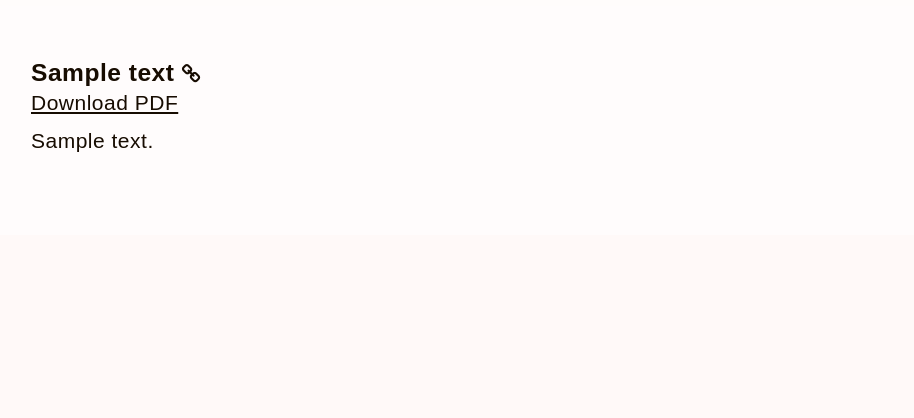
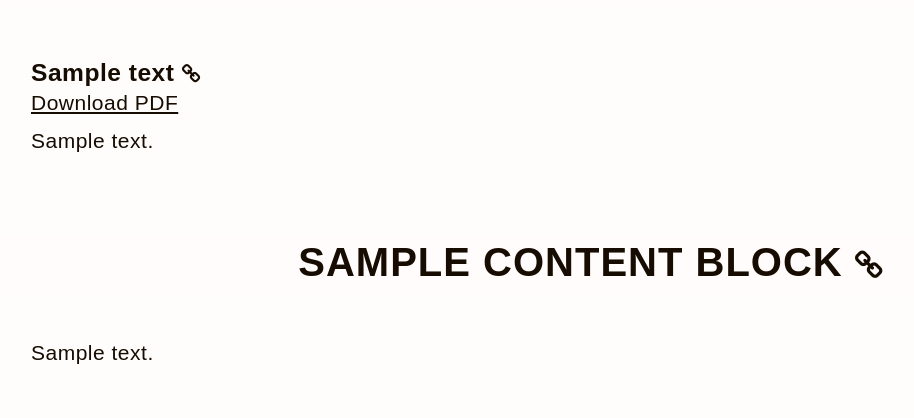
Before and after one commit to jboolean/cwcom, a Django app: template base/templates/portfolio.html in a window 1280 px wide. Shown: the part 4083-4501 px from the top of the page, without its empty margins (49-963 px from the left). Before the commit the page ends 4235 px from the top, so only its background shows below. Run offline with Django 3.2, Linux system fonts and the light colour scheme; the template is opened without the code that fills it: most values are stand-ins (such as "Sample title", 1, 10 or a date in 2020); grey boxes marked "Sample" are stand-in pictures; some libraries are stand-ins or nearby versions.

Commit message:
Update content block rendering to exclude intro and heading slugs

```diff
--- a/base/templates/content-blocks.html
+++ b/base/templates/content-blocks.html
@@ -1,5 +1,5 @@
 {% for content_block in content_blocks %}
-	{% if not forloop.first %}
+	{% if content_block.slug != "intro" and content_block.slug != "heading" %}
 	<!-- {{ content_block.name|upper }} -->
 	<section class="section section--{{ content_block.slug }}" id="{{ content_block.slug }}">
 		<h2 class="section__header">{{ content_block.name|upper }}  <a href="#{{ content_block.slug }}"><i class="fa fa-chain fa-chain-big"></i></a></h2>
```
